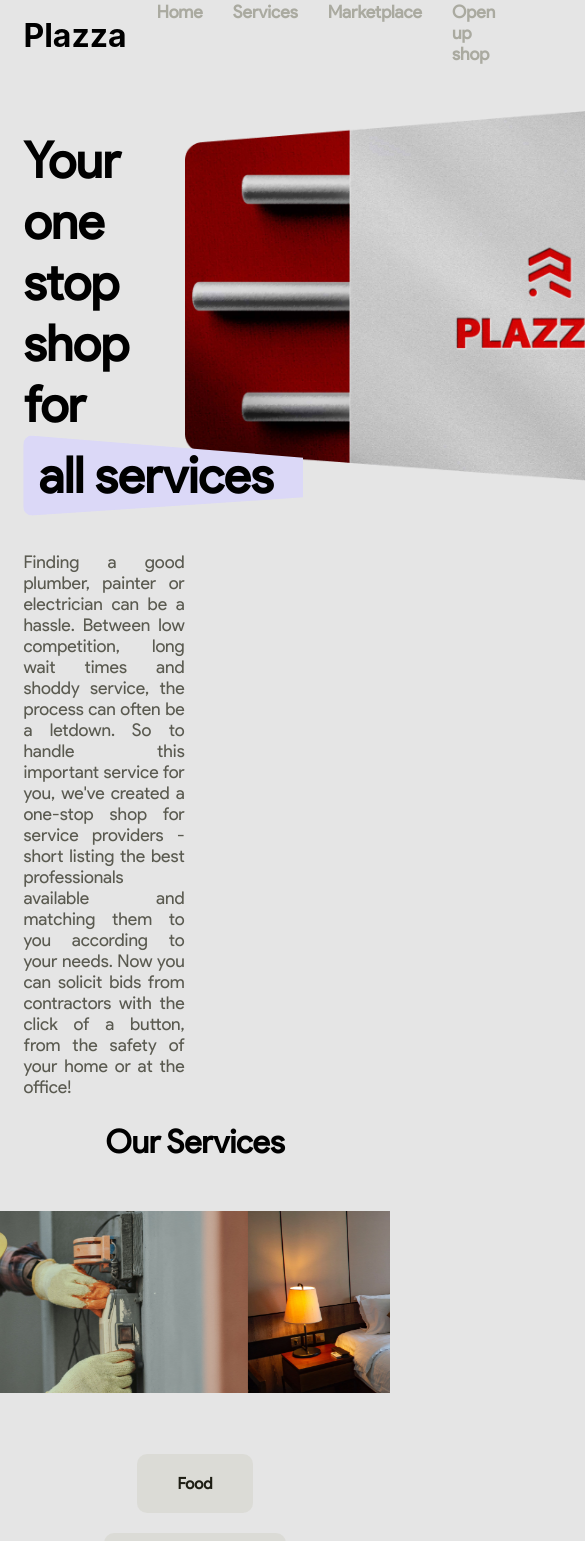
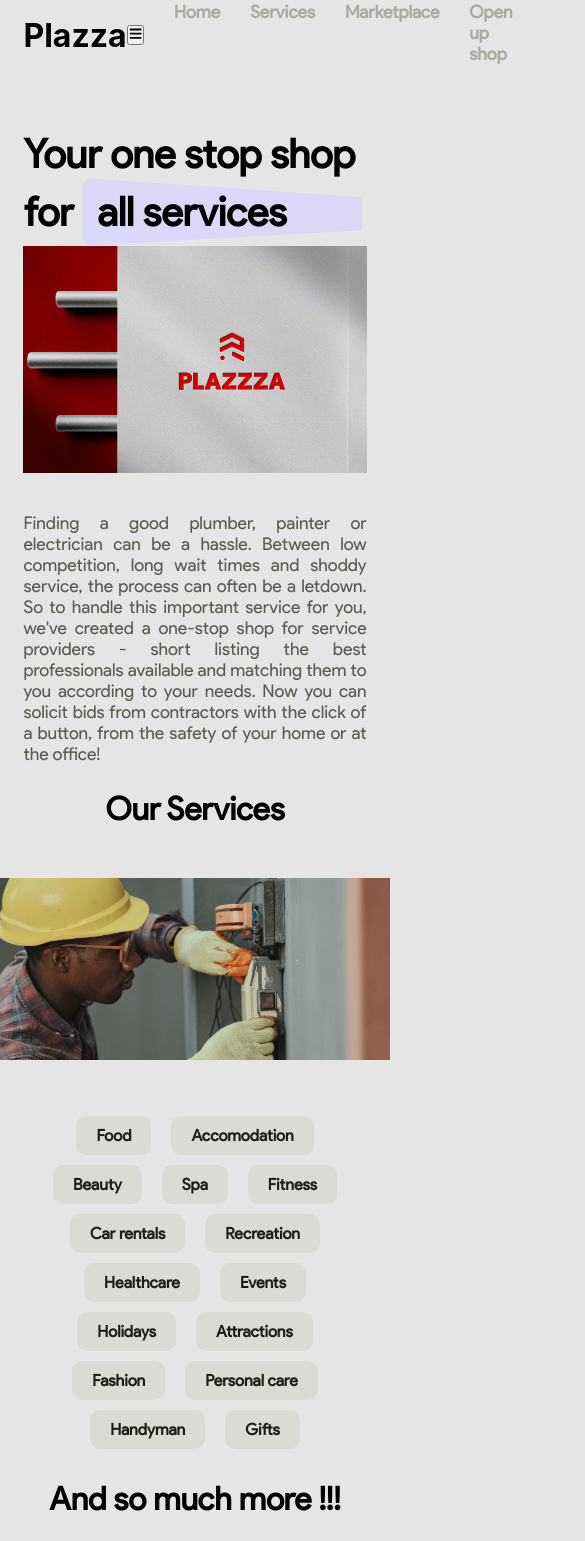
Before and after one commit to tayor99/plaza, a React (Create React App) app: page / in a window 390 px wide. Shown: the top 1541 px of the page, 585 px wide, since content can reach past the window. Built offline with nearby package versions, Linux system fonts and the light colour scheme.

Commit message:
style : responsiveness

```diff
--- a/src/components/Footer/Footer.style.js
+++ b/src/components/Footer/Footer.style.js
@@ -19,6 +19,7 @@ export const Wrapper = styled.footer`
         color: #bebeb4;
         list-style: none;
         margin-right: 38px;
+        cursor: pointer;
       }
     }
     .footer__socials {
@@ -55,4 +56,27 @@ export const Wrapper = styled.footer`
       }
     }
   }
+  @media (max-width: 750px) {
+    .footer__links {
+      flex-direction: column;
+      li {
+        margin-bottom: 10px;
+      }
+    }
+    .footer__logo {
+      flex-direction: column;
+    }
+  }
+  @media (max-width: 400px) {
+    .footer__socials {
+      flex-direction: column;
+      align-items: flex-start !important;
+      .socials {
+        margin-top: 20px;
+        > svg {
+          margin-left: 0px !important;
+        }
+      }
+    }
+  }
 `;
--- a/src/components/Intro/Intro.jsx
+++ b/src/components/Intro/Intro.jsx
@@ -1,13 +1,17 @@
 import { Wrapper } from "./Intro.style.js";
 import plazaCard from "../../Asset/plazacard.png";
+import showcase from "../../Asset/showcase.png";
 
 const Intro = () => {
   return (
     <Wrapper>
       <div className="intro__details">
         <h1>
-          Your one stop shop for <br /> <span>all services</span>
+          Your one stop shop for <span>all services</span>
         </h1>
+        <div className="img_container">
+          <img src={showcase} alt="" />
+        </div>
         <p>
           Finding a good plumber, painter or electrician can be a hassle.
           Between low competition, long wait times and shoddy service, the
--- a/src/components/Intro/Intro.style.js
+++ b/src/components/Intro/Intro.style.js
@@ -24,6 +24,13 @@ export const Wrapper = styled.div`
         clip-path: polygon(0 0, 100% 28%, 100% 77%, 0 100%);
       }
     }
+    .img_container {
+      width: 100%;
+      display: none;
+      img {
+        width: 100%;
+      }
+    }
     p {
       text-align: justify;
       margin-top: 35px;
@@ -35,8 +42,9 @@ export const Wrapper = styled.div`
     }
   }
   .intro__img {
+    width: 47%;
     .img__container {
-      width: 600.33px;
+      width: 100%;
       height: 400px;
       img {
         width: 100%;
@@ -44,6 +52,27 @@ export const Wrapper = styled.div`
       }
     }
   }
-  @media screen (max-width: 1067px) {
+  @media (max-width: 1200px) {
+    .intro__details {
+      h1 {
+        font-size: 2.5rem;
+      }
+    }
+  }
+  @media (max-width: 860px) {
+    .intro__details {
+      width: 100%;
+      h1 {
+        span {
+          display: inline-block;
+        }
+      }
+      .img_container {
+        display: block;
+      }
+    }
+    .intro__img {
+      display: none;
+    }
   }
 `;
--- a/src/components/MarketPlace/Marketplace.jsx
+++ b/src/components/MarketPlace/Marketplace.jsx
@@ -8,7 +8,7 @@ const Marketplace = () => {
       <div className="marketplace">
         <div className="marketplace__container">
           <div className="img__container">
-            <img src={Shop} alt="" />
+            <img src={Shop} alt="shops" />
           </div>
           <div className="marketplace__detials">
             <div className="marketplace__info">
--- a/src/components/MarketPlace/Marketplace.style.js
+++ b/src/components/MarketPlace/Marketplace.style.js
@@ -5,15 +5,14 @@ export const Wrapper = styled.div`
   margin: 0 auto;
   margin-top: 80px;
   margin-bottom: 40px;
-  /* .marketplace {
-  } */
+
   .marketplace__container {
     display: flex;
     position: relative;
     align-items: center;
   }
   .img__container {
-    width: 600px;
+    width: 48%;
     height: 350px;
     z-index: 1;
     > img {
@@ -68,7 +67,7 @@ export const Wrapper = styled.div`
     }
   }
   .countries {
-    width: 80%;
+    width: 70%;
     margin: 0 auto;
     margin-top: 100px;
     h1 {
@@ -82,9 +81,14 @@ export const Wrapper = styled.div`
     }
     .flag__image {
       display: flex;
-      justify-content: space-evenly;
+      justify-content: space-between;
+      width: 100%;
     }
     .flag {
+      width: 45%;
+      img {
+        width: 100%;
+      }
       > p {
         text-align: center;
         margin-top: 25px;
@@ -95,4 +99,28 @@ export const Wrapper = styled.div`
       }
     }
   }
+  @media (max-width: 1300px) {
+    width: 90%;
+  }
+  @media (max-width: 680px) {
+    .marketplace__container {
+      position: static;
+    }
+    .img__container {
+      display: none;
+    }
+    .marketplace__detials {
+      width: 100%;
+      position: static;
+      clip-path: none;
+      text-align: center;
+      .marketplace__info {
+        align-items: center;
+        width: 80%;
+      }
+    }
+    .countries {
+      width: 90%;
+    }
+  }
 `;
--- a/src/components/Navbar/Navbar.jsx
+++ b/src/components/Navbar/Navbar.jsx
@@ -1,12 +1,19 @@
 import { links } from "../../utils";
 import { Header } from "./Navbar.style";
+import { FaBars } from "react-icons/fa";
 
-const Navbar = () => {
+const Navbar = ({ setIsSidebarOpen }) => {
+  const openSideBar = () => {
+    setIsSidebarOpen(true);
+  };
   return (
     <Header>
       <div className="navbar__title">
         <h1>Plazza</h1>
       </div>
+      <button className=" nav-toggle" onClick={openSideBar}>
+        <FaBars />
+      </button>
       <div className="navlinks">
         <ul>
           {links.map((link) => {
--- a/src/components/Services/Services.jsx
+++ b/src/components/Services/Services.jsx
@@ -11,10 +11,6 @@ const Services = () => {
       <div className="service__carousel">
         <div className="img__container">
           <ImageCarousel images={images} />
-          {/* {images.map((image) => (
-            <ImageCarousel image={image.img} />
-          ))} */}
-          {/* <img src={bqq} alt="" /> */}
         </div>
       </div>
       <div className="services">
--- a/src/components/Services/Services.style.js
+++ b/src/components/Services/Services.style.js
@@ -11,11 +11,10 @@ export const Wrapper = styled.div`
     color: var(--clr-black);
   }
   .service__carousel {
-    /* width: 100%; */
     margin: 50px 0;
     .img__container {
       width: 100%;
-      /* height: 600px; */
+
       img {
         width: 100%;
         height: 100%;
@@ -66,4 +65,16 @@ export const Wrapper = styled.div`
       cursor: pointer;
     }
   }
+  @media (max-width: 700px) {
+    .services {
+      > ul {
+        width: 90%;
+        /* justify-content: flex-start; */
+        > li {
+          margin: 5px 10px;
+          padding: 10px 20px;
+        }
+      }
+    }
+  }
 `;
```
Also changed, not shown: src/Asset/showcase.png (renamed from src/Asset/showcase-1 1.png).
